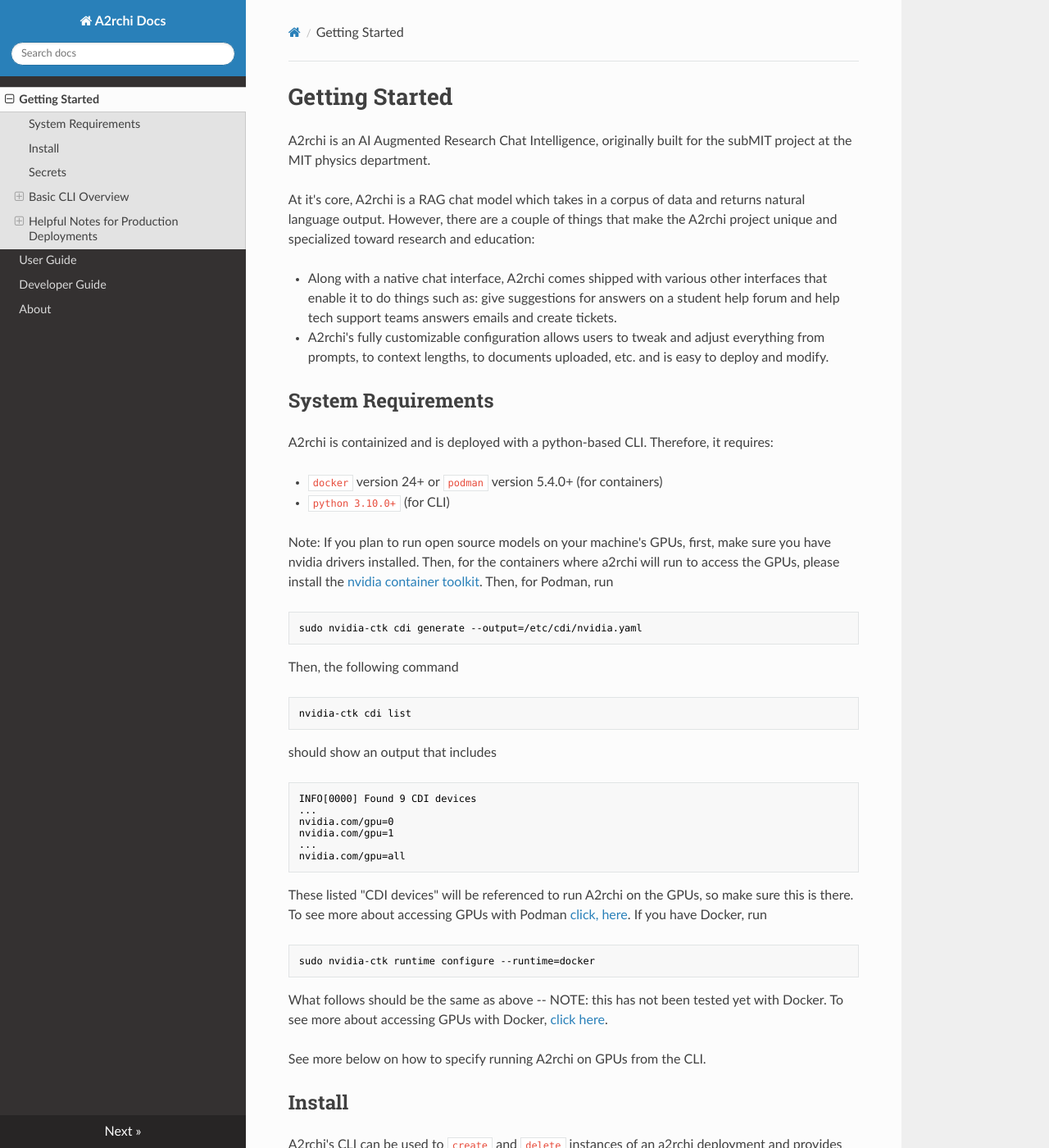
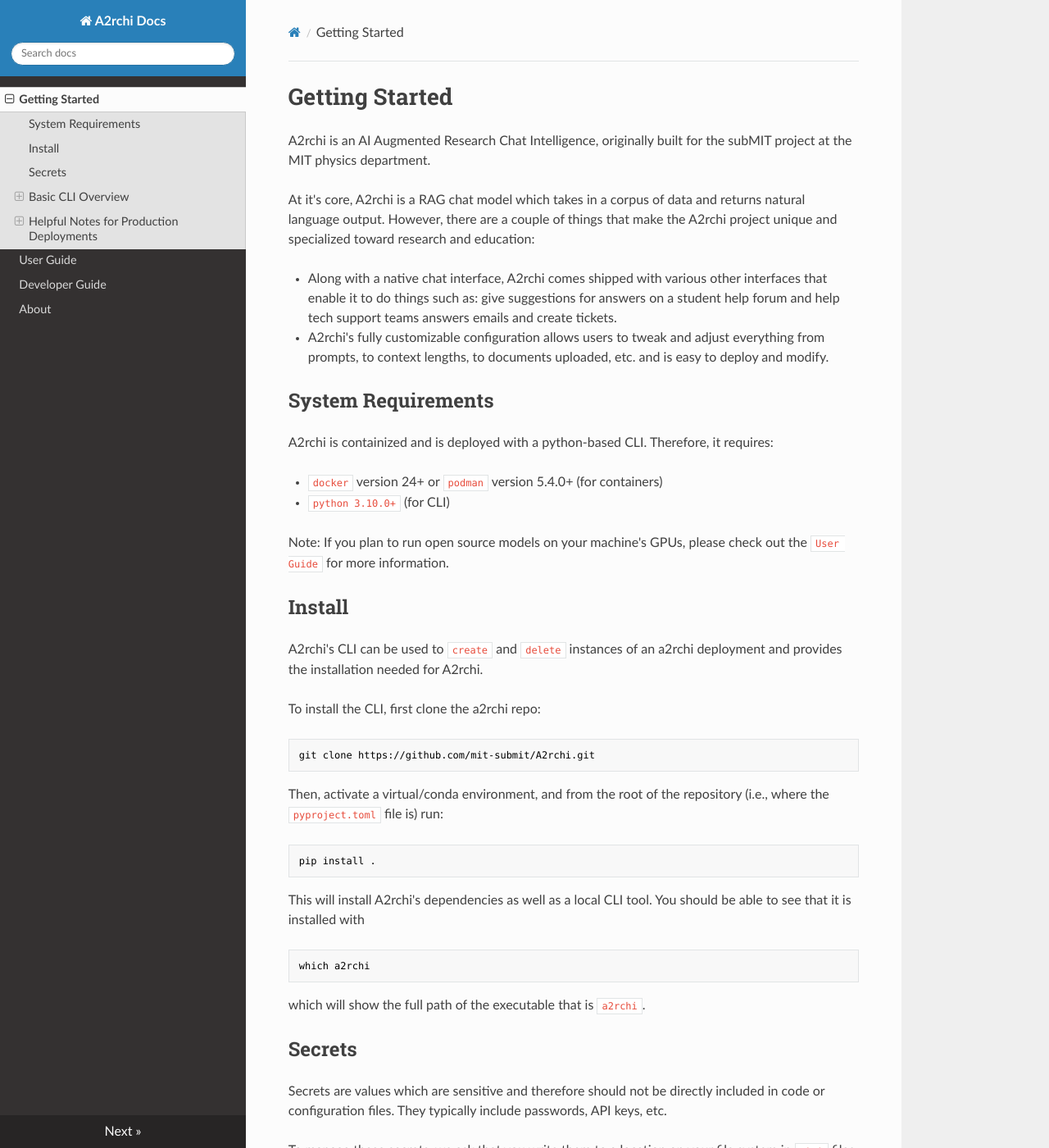
Before and after one commit to mit-submit/A2rchi, an MkDocs documentation site: the page built from docs/docs/getting_started.md, in a window 1280 px wide and 1400 px high. Shown: the whole window at 82% size. Built offline with MkDocs 1.6.1, drawn with Linux system fonts in a browser that asks for light colours; nearby versions of some CDN libraries.

Commit message:
removed duplicate info in getting started

````diff
--- a/docs/docs/getting_started.md
+++ b/docs/docs/getting_started.md
@@ -15,31 +15,7 @@
 - `docker` version 24+ or `podman` version 5.4.0+ (for containers)
 - `python 3.10.0+` (for CLI)
 
-Note: If you plan to run open source models on your machine's GPUs, first, make sure you have nvidia drivers installed. Then, for the containers where a2rchi will run to access the GPUs, please install the [nvidia container toolkit](https://docs.nvidia.com/datacenter/cloud-native/container-toolkit/latest/install-guide.html). Then, for Podman, run
-```nohighlight
-sudo nvidia-ctk cdi generate --output=/etc/cdi/nvidia.yaml
-```
-Then, the following command
-```nohighlight
-nvidia-ctk cdi list
-```
-should show an output that includes
-```nohighlight
-INFO[0000] Found 9 CDI devices
-...
-nvidia.com/gpu=0
-nvidia.com/gpu=1
-...
-nvidia.com/gpu=all
-```
-These listed "CDI devices" will be referenced to run A2rchi on the GPUs, so make sure this is there. To see more about accessing GPUs with Podman [click, here](https://podman-desktop.io/docs/podman/gpu).
-If you have Docker, run
-```nohighlight
-sudo nvidia-ctk runtime configure --runtime=docker
-```
-What follows should be the same as above -- NOTE: this has not been tested yet with Docker. To see more about accessing GPUs with Docker, [click here](https://docs.nvidia.com/datacenter/cloud-native/container-toolkit/latest/install-guide.html#configuration).
-
-See more below on how to specify running A2rchi on GPUs from the CLI.
+Note: If you plan to run open source models on your machine's GPUs, please check out the `User Guide` for more information.
 
 ## Install
 
````
